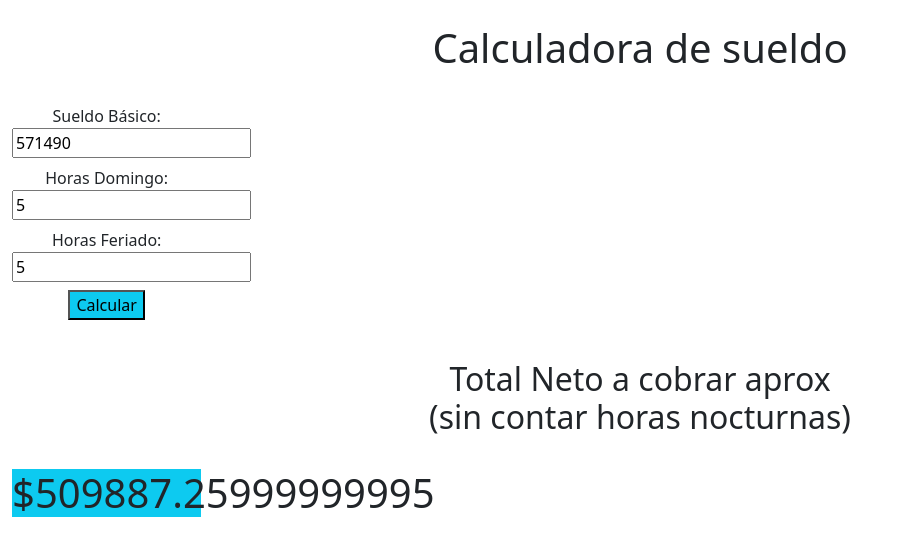
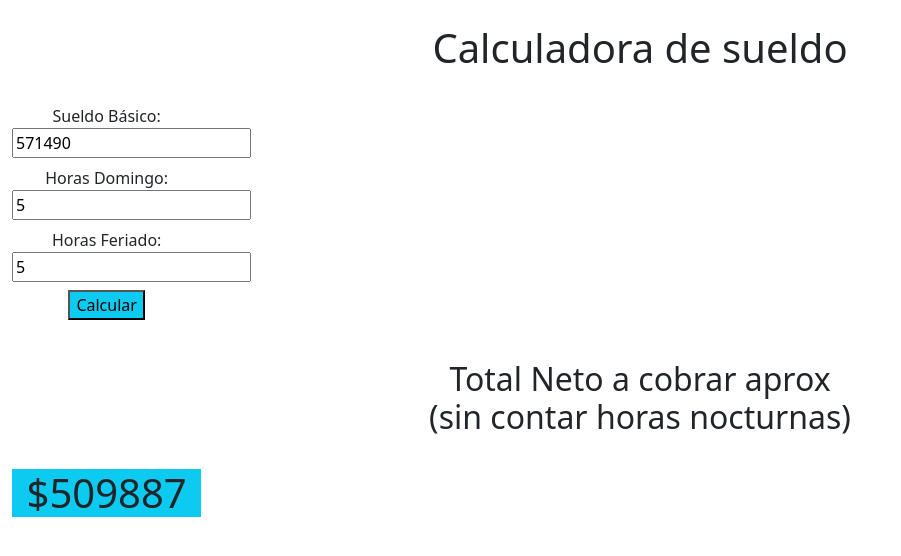
Before and after one commit to DiegoDelgado82/calculadoraSueldo, a plain HTML site: page index.html in a window 1280 px wide. Both pictures are taken after typing "5", "5" into the empty fields and a click on the button "Calcular". Shown: the whole page, without its empty margins (0-901 px from the left). Drawn offline with nearby package versions, Linux system fonts and the light colour scheme.

Commit message:
primer commit

```diff
--- a/index.html
+++ b/index.html
@@ -29,7 +29,7 @@
       crossorigin="anonymous"
     />
     <link rel="stylesheet" href="./css/style.css" />
-    <link rel="icon" type="image/x-icon" href="./img/favicon.ico" />
+
     <title>Calculadora de sueldo</title>
   </head>
 
--- a/js/script.js
+++ b/js/script.js
@@ -3,5 +3,5 @@ let basico= document.getElementById("sueldoBasico").value
 let domingo= document.getElementById("horasDomingo").value *0.00499* basico
 let feriado= document.getElementById("horasFeriado").value *0.01*basico
 let sueldo= (parseInt(domingo)+parseInt(feriado)+parseInt(basico))*0.83
-document.getElementById("sueldo").innerText=`$${sueldo}`
+document.getElementById("sueldo").innerText=`$${parseInt(sueldo)}`
 }
```
